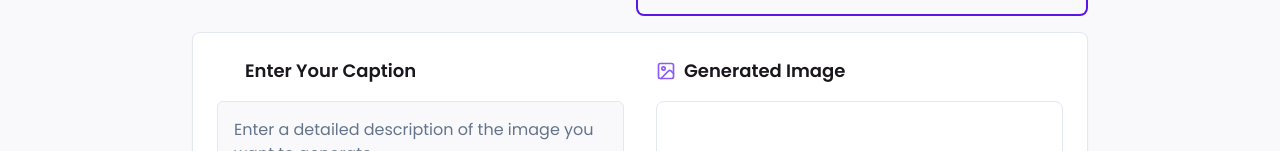
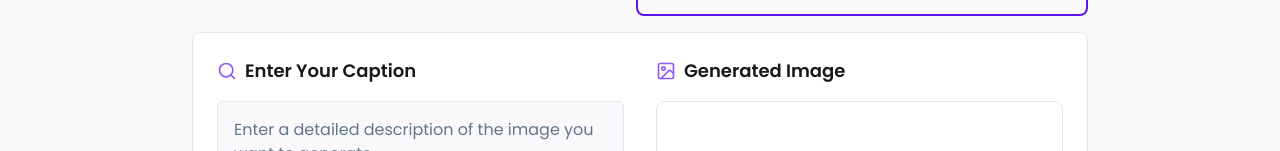
Before and after one commit to meka-niharika/image-caption-generator, a React (Vite) app: page / in a window 1280 px wide. Both pictures are taken after a click on the tab "Caption to Image". Shown: the part 285-436 px from the top of the page. Built offline with nearby package versions, Linux system fonts and the light colour scheme.

Commit message:
Fix: Import error for lucide-react
Fix the import error for the 'search' icon from 'lucide-react'.

```diff
--- a/src/components/CaptionToImage.tsx
+++ b/src/components/CaptionToImage.tsx
@@ -1,10 +1,9 @@
-
 import { useState, useRef } from "react";
 import { Button } from "@/components/ui/button";
 import { Card, CardContent } from "@/components/ui/card";
 import { Textarea } from "@/components/ui/textarea";
 import { toast } from "sonner";
-import { search, Image, ArrowDown } from "lucide-react";
+import { Search, Image, ArrowDown } from "lucide-react";
 import { motion } from "framer-motion";
 import { useQueryClient } from "@tanstack/react-query";
 import { useGenerateImage } from "@/hooks/use-ai-api";
@@ -62,7 +61,7 @@ const CaptionToImage = () => {
           {/* Left Column - Caption Input */}
           <div className="space-y-4">
             <h3 className="text-lg font-semibold mb-4 flex items-center gap-2">
-              <search className="h-5 w-5 text-purple" />
+              <Search className="h-5 w-5 text-purple" />
               Enter Your Caption
             </h3>
 
```
